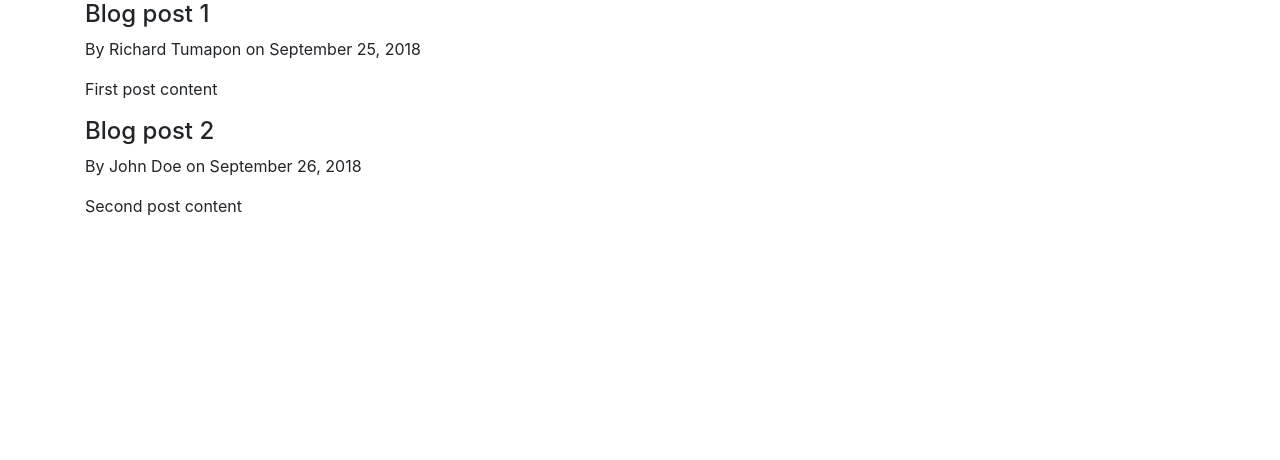
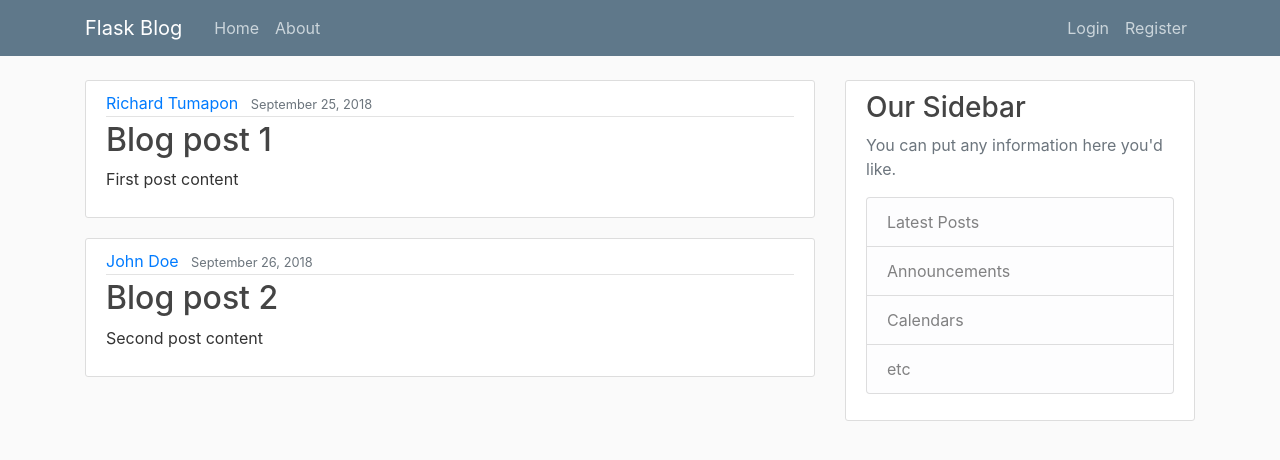
Before and after one commit to tumaponchard16/flask-blog, a Flask app: page / in a window 1280 px wide. Shown: the top 460 px of the page. Run offline with Flask 2, Linux system fonts and the light colour scheme; some libraries are stand-ins or nearby versions.

Commit message:
Styling and NavBar added

```diff
--- a/flaskblog.py
+++ b/flaskblog.py
@@ -1,4 +1,4 @@
-from flask import Flask, render_template
+from flask import Flask, render_template, url_for
 
 app = Flask(__name__)
 
--- /dev/null
+++ b/static/main.css
@@ -0,0 +1,80 @@
+body {
+  background: #fafafa;
+  color: #333333;
+  margin-top: 5rem;
+}
+
+h1, h2, h3, h4, h5, h6 {
+  color: #444444;
+}
+
+.bg-steel {
+  background-color: #5f788a;
+}
+
+.site-header .navbar-nav .nav-link {
+  color: #cbd5db;
+}
+
+.site-header .navbar-nav .nav-link:hover {
+  color: #ffffff;
+}
+
+.site-header .navbar-nav .nav-link.active {
+  font-weight: 500;
+}
+
+.content-section {
+  background: #ffffff;
+  padding: 10px 20px;
+  border: 1px solid #dddddd;
+  border-radius: 3px;
+  margin-bottom: 20px;
+}
+
+.article-title {
+  color: #444444;
+}
+
+a.article-title:hover {
+  color: #428bca;
+  text-decoration: none;
+}
+
+.article-content {
+  white-space: pre-line;
+}
+
+.article-img {
+  height: 65px;
+  width: 65px;
+  margin-right: 16px;
+}
+
+.article-metadata {
+  padding-bottom: 1px;
+  margin-bottom: 4px;
+  border-bottom: 1px solid #e3e3e3
+}
+
+.article-metadata a:hover {
+  color: #333;
+  text-decoration: none;
+}
+
+.article-svg {
+  width: 25px;
+  height: 25px;
+  vertical-align: middle;
+}
+
+.account-img {
+  height: 125px;
+  width: 125px;
+  margin-right: 20px;
+  margin-bottom: 16px;
+}
+
+.account-heading {
+  font-size: 2.5rem;
+}
--- a/templates/home.html
+++ b/templates/home.html
@@ -1,8 +1,15 @@
 {% extends "layout.html" %}
     {% block content %}
         {%for post in posts%}
-            <h4>{{ post['title'] }}</h4>
-            <p>By {{ post['author'] }} on {{ post['date_posted'] }} </p>
-            <p>{{ post['content'] }}</p>
+            <article class="media content-section">
+              <div class="media-body">
+                <div class="article-metadata">
+                  <a class="mr-2" href="#">{{ post.author }}</a>
+                  <small class="text-muted">{{ post.date_posted }}</small>
+                </div>
+                <h2><a class="article-title" href="#">{{ post.title }}</a></h2>
+                <p class="article-content">{{ post.content }}</p>
+              </div>
+            </article>
         {%endfor%}
     {% endblock content %}
--- a/templates/layout.html
+++ b/templates/layout.html
@@ -7,6 +7,8 @@
     <!-- Bootstrap CSS -->
     <link rel="stylesheet" href="https://stackpath.bootstrapcdn.com/bootstrap/4.1.3/css/bootstrap.min.css" integrity="sha384-MCw98/SFnGE8fJT3GXwEOngsV7Zt27NXFoaoApmYm81iuXoPkFOJwJ8ERdknLPMO" crossorigin="anonymous">
 
+    <link rel="stylesheet" type="text/css" href="{{url_for('static', filename='main.css')}}">
+
     {% if title %}
         <title>Flask Blog - {{ title }}</title>
     {% else %}
@@ -14,9 +16,48 @@
     {% endif %}
 </head>
 <body>
-    <div class="container">
-        {% block content %}{% endblock %}
-    </div>
+    <header class="site-header">
+      <nav class="navbar navbar-expand-md navbar-dark bg-steel fixed-top">
+        <div class="container">
+          <a class="navbar-brand mr-4" href="/">Flask Blog</a>
+          <button class="navbar-toggler" type="button" data-toggle="collapse" data-target="#navbarToggle" aria-controls="navbarToggle" aria-expanded="false" aria-label="Toggle navigation">
+            <span class="navbar-toggler-icon"></span>
+          </button>
+          <div class="collapse navbar-collapse" id="navbarToggle">
+            <div class="navbar-nav mr-auto">
+              <a class="nav-item nav-link" href="/">Home</a>
+              <a class="nav-item nav-link" href="/about">About</a>
+            </div>
+            <!-- Navbar Right Side -->
+            <div class="navbar-nav">
+              <a class="nav-item nav-link" href="/login">Login</a>
+              <a class="nav-item nav-link" href="/register">Register</a>
+            </div>
+          </div>
+        </div>
+      </nav>
+    </header>
+
+    <main role="main" class="container">
+      <div class="row">
+        <div class="col-md-8">
+          {% block content %}{% endblock %}
+        </div>
+        <div class="col-md-4">
+          <div class="content-section">
+            <h3>Our Sidebar</h3>
+            <p class='text-muted'>You can put any information here you'd like.
+              <ul class="list-group">
+                <li class="list-group-item list-group-item-light">Latest Posts</li>
+                <li class="list-group-item list-group-item-light">Announcements</li>
+                <li class="list-group-item list-group-item-light">Calendars</li>
+                <li class="list-group-item list-group-item-light">etc</li>
+              </ul>
+            </p>
+          </div>
+        </div>
+      </div>
+    </main>
 
     <!-- Optional JavaScript -->
     <!-- jQuery first, then Popper.js, then Bootstrap JS -->
```
